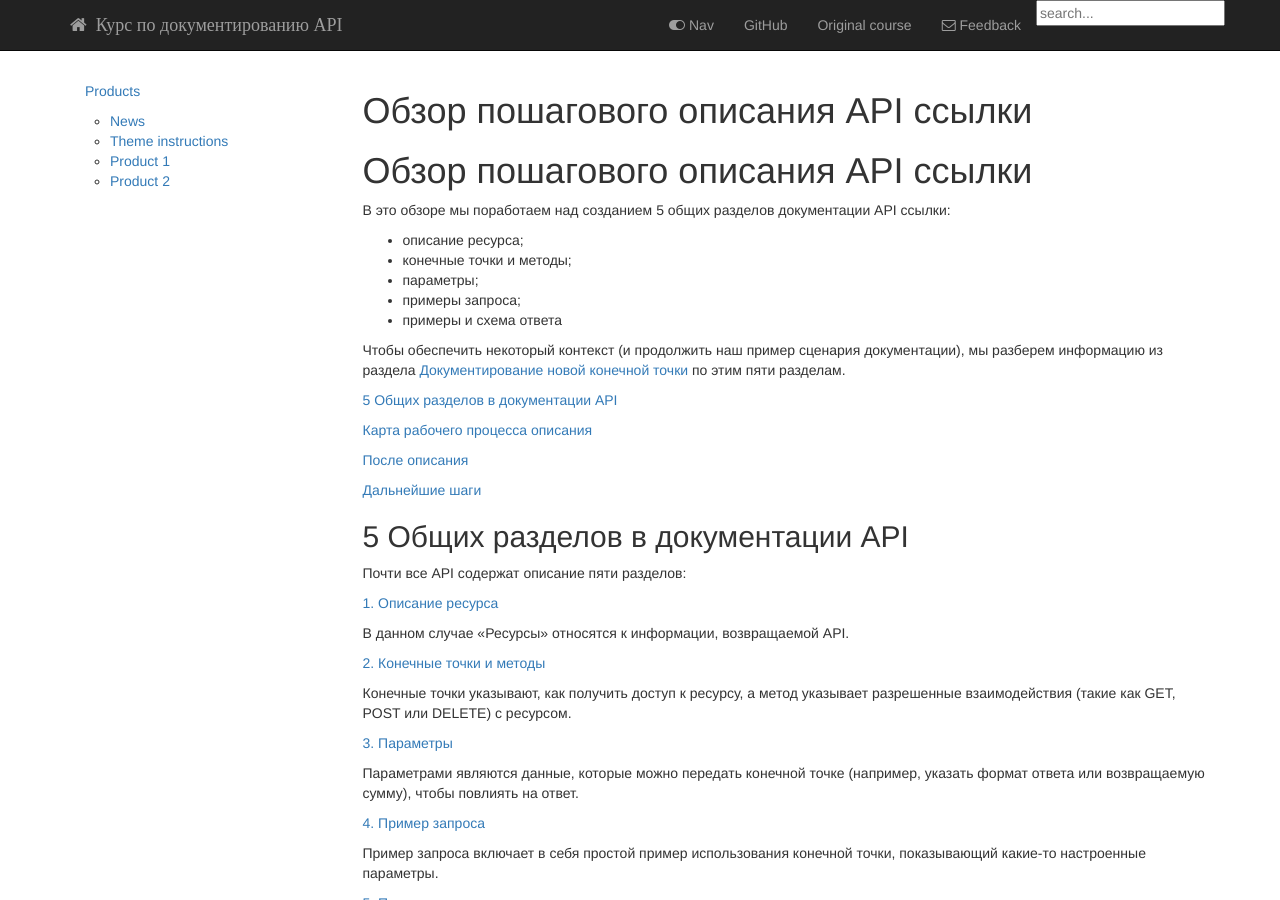
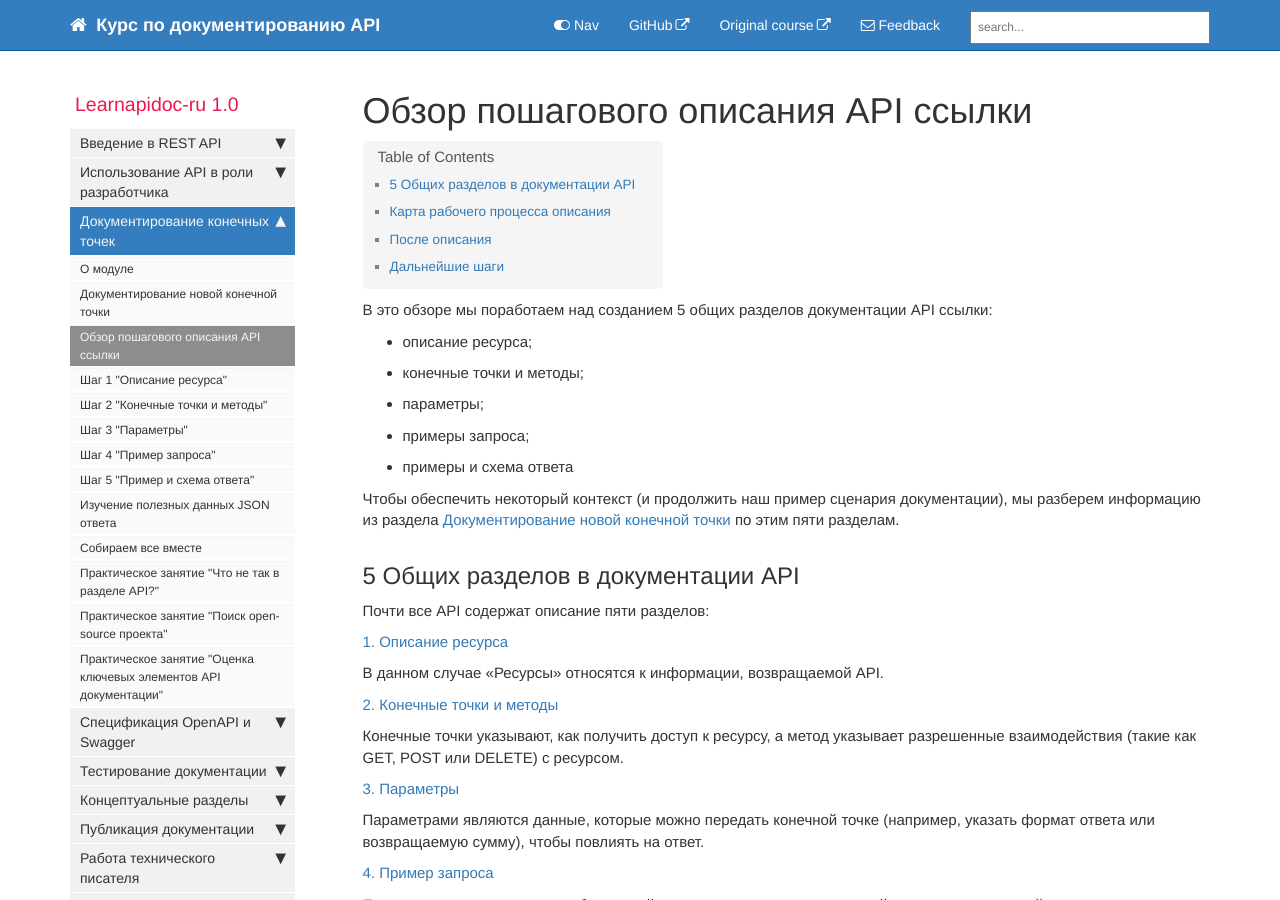
Before and after one commit to Starkovden/Starkovden.github.io, a Jekyll site: the page built from pages/documenting-api-endpoints/api-reference-tutorial-overview.md, in a window 1280 px wide and 900 px high. Built offline with Jekyll 4.4.1, drawn with Linux system fonts in a browser that asks for light colours; nearby versions of some CDN libraries; our own code applies the rules of GitHub Pages for plain Markdown files; library files that are not in the unit come from our copies; comment, search, counter and statistics services are not loaded; some of the changed lines change nothing that is shown; some of the changed text lies outside the part shown.

Commit message:
добавил фронтматтер + заменил расширение файлов

```diff
--- a/pages/documenting-api-endpoints/api-reference-tutorial-overview.md
+++ b/pages/documenting-api-endpoints/api-reference-tutorial-overview.md
@@ -1,4 +1,10 @@
-# Обзор пошагового описания API ссылки
+---
+title: Обзор пошагового описания API ссылки
+last_updated: Oct 8, 2019
+sidebar: mydoc_sidebar
+permalink: api-reference-tutorial-overview.html
+folder: documenting-api-endpoints
+---
 
 В это обзоре мы поработаем над созданием 5 общих разделов документации API ссылки:
 
@@ -8,38 +14,30 @@
 - примеры запроса;
 - примеры и схема ответа
 
-Чтобы обеспечить некоторый контекст (и продолжить наш пример сценария документации), мы разберем информацию из раздела [Документирование новой конечной точки](new-endpoint.md#wikiSerf) по этим пяти разделам.
-
-[5 Общих разделов в документации API](#commonSection)
-
-[Карта рабочего процесса описания](#map)
-
-[После описания](#afterTutorial)
-
-[Дальнейшие шаги](#nextSteps)
+Чтобы обеспечить некоторый контекст (и продолжить наш пример сценария документации), мы разберем информацию из раздела [Документирование новой конечной точки](new-endpoint.html#wikiSerf) по этим пяти разделам.
 
 <a name="commonSection"></a>
 ## 5 Общих разделов в документации API
 
 Почти все API содержат описание пяти разделов:
 
-[1. Описание ресурса](step1-resourse-description.md)
+[1. Описание ресурса](step1-resourse-description.html)
 
 В данном случае «Ресурсы» относятся к информации, возвращаемой API.
 
-[2. Конечные точки и методы](step2-endpoints-and-methods.md)
+[2. Конечные точки и методы](step2-endpoints-and-methods.html)
 
 Конечные точки указывают, как получить доступ к ресурсу, а метод указывает разрешенные взаимодействия (такие как GET, POST или DELETE) с ресурсом.
 
-[3. Параметры](step3-parameters.md)
+[3. Параметры](step3-parameters.html)
 
 Параметрами являются данные, которые можно передать конечной точке (например, указать формат ответа или возвращаемую сумму), чтобы повлиять на ответ.
 
-[4. Пример запроса](step4-request-example.md)
+[4. Пример запроса](step4-request-example.html)
 
 Пример запроса включает в себя простой пример использования конечной точки, показывающий какие-то настроенные параметры.
 
-[5. Пример и схема ответа](step5-response-example-and-schema.md)
+[5. Пример и схема ответа](step5-response-example-and-schema.html)
 
 Пример ответа показывает простой пример ответа из примера запроса; Схема ответа определяет все возможные элементы в ответе.
 
@@ -48,20 +46,20 @@
 
 Ниже наскоро сделанная карта рабочего процесса, чтобы помочь сориентироваться на каждом шаге.
 
-| [Шаг 1. Описание ресурса](step1-resourse-description.md) |-->| [Шаг 2. Конечные точки и методы](step2-endpoints-and-methods.md) |-->| [Шаг 3. Параметры](step3-parameters.md) |-->| [Шаг 4. Пример запроса](step4-request-example.md)|-->| [Шаг 5. Пример и схема ответа](step5-response-example-and-schema.md) |
+| [Шаг 1. Описание ресурса](step1-resourse-description.html) |-->| [Шаг 2. Конечные точки и методы](step2-endpoints-and-methods.html) |-->| [Шаг 3. Параметры](step3-parameters.html) |-->| [Шаг 4. Пример запроса](step4-request-example.html)|-->| [Шаг 5. Пример и схема ответа](step5-response-example-and-schema.html) |
 
 <a name="afterTutorial"></a>
 ## После описания
 
-Когда мы закончим, конечный результат будет выглядеть как настоящее описание раздела API (см. Готовый результат в разделе [Собираем все вместе](putt-all-together.md)). На практических занятиях у нас будет возможность [редактировать или создавать описание API](evaluate-api-referense-docs.md) в выбранном [опен-сорс проекте](find-open-source-project.md).
+Когда мы закончим, конечный результат будет выглядеть как настоящее описание раздела API (см. Готовый результат в разделе [Собираем все вместе](putt-all-together.html)). На практических занятиях у нас будет возможность [редактировать или создавать описание API](evaluate-api-referense-docs.html) в выбранном [опен-сорс проекте](find-open-source-project.html).
 
-> Хотя существуют автоматические способы публикации документации API, в этой главе мы сосредоточимся на содержании, а не на инструментах. В следующем модуле, [Спецификация OpenAPI и Swagger](../openAPI-specification/README.md), мы рассмотрим, как описать те же самые компоненты, используя спецификацию OpenAPI. В модуле [Публикация документации по API](../Publishing-doc/README.md) мы рассмотрим способы публикации информации.
+> Хотя существуют автоматические способы публикации документации API, в этой главе мы сосредоточимся на содержании, а не на инструментах. В следующем модуле, [Спецификация OpenAPI и Swagger](about-fourth-module.html), мы рассмотрим, как описать те же самые компоненты, используя спецификацию OpenAPI. В модуле [Публикация документации по API](../Publishing-doc/README.html) мы рассмотрим способы публикации информации.
 
 <a name="nextSteps"></a>
 ## Дальнейшие шаги
 
-Теперь, поскольку идея описания у нас есть, Вперед! к [Шагу 1. Описание ресурса](step1-resourse-description.md)
+Теперь, поскольку идея описания у нас есть, Вперед! к [Шагу 1. Описание ресурса](step1-resourse-description.html)
 
-[🔙](new-endpoint.md)
+[🔙](new-endpoint.html)
 
-[Go next ➡](step1-resourse-description.md)
+[Go next ➡](step1-resourse-description.html)
```
